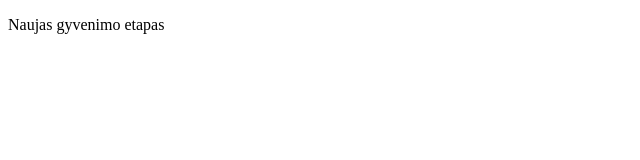
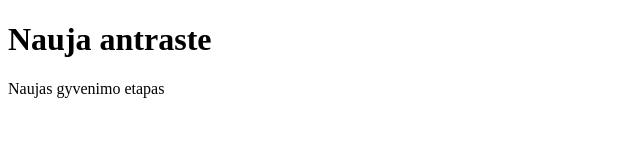
Before and after one commit to Rusp2025/Mokymasis, a plain HTML site: page index.html in a window 1280 px wide. Shown: the whole page, without its empty margins (0-640 px from the left). Drawn offline with Linux system fonts and the light colour scheme.

Commit message:
Add title

```diff
--- a/index.html
+++ b/index.html
@@ -6,6 +6,7 @@
     <title>Document</title>
 </head>
 <body>
+    <h1>Nauja antraste</h1>
     <p>Naujas gyvenimo etapas</p>
 </body>
 </html>
```
